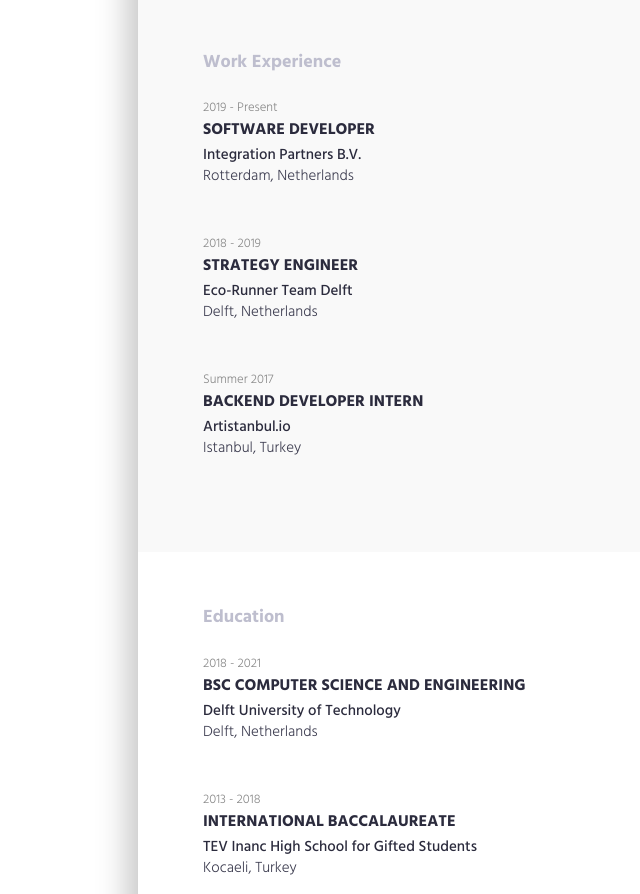
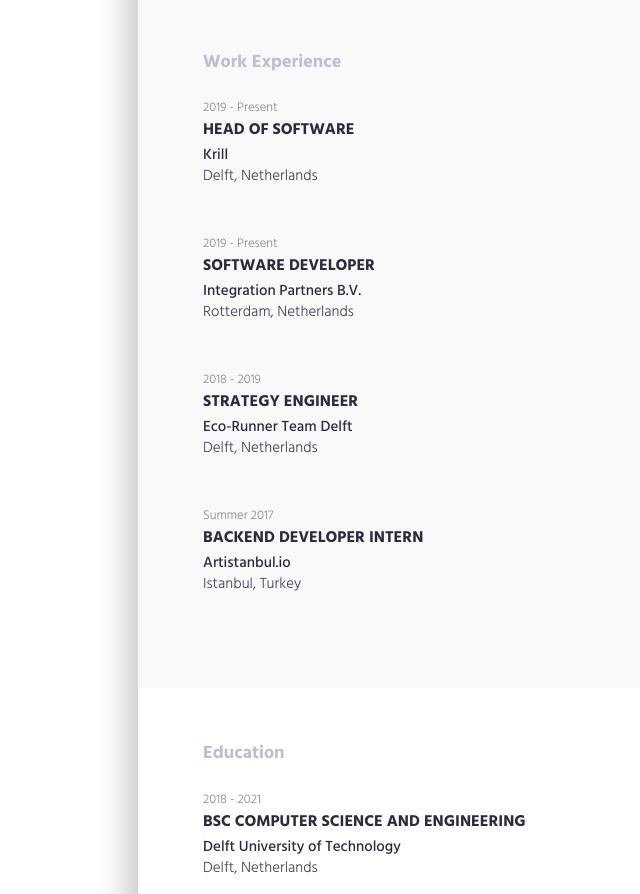
Before and after one commit to mkmeral/mkmeral.github.io, a plain HTML site: page index.html in a window 1280 px wide. Shown: the part 1531-2425 px from the top of the page, without its empty margins (502-1142 px from the left). Drawn offline with Linux system fonts and the light colour scheme.

Commit message:
Add Krill

```diff
--- a/index.html
+++ b/index.html
@@ -293,6 +293,15 @@
         <!--.row-->
         <div class="row">
             <div class="col-md-12">
+                <!-- .experience-item -->
+                <div class="content-item">
+                    <small>2019 - Present</small>
+                    <h3>Head of Software</h3>
+                    <h4>Krill</h4>
+
+                    <p>Delft, Netherlands</p>
+                </div>
+                <!-- .experience-item -->
                 <div class="content-item">
                     <small>2019 - Present</small>
                     <h3>Software Developer</h3>
```
